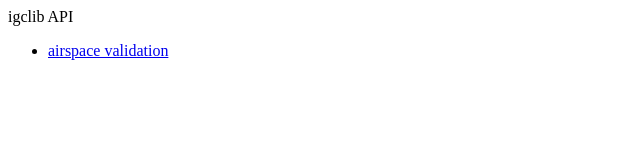
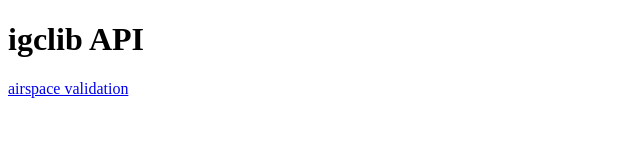
Before and after one commit to igclib/igclib-api, a plain HTML site: page web/static/index.html in a window 1280 px wide. Shown: the whole page, without its empty margins (0-640 px from the left). Drawn offline with Linux system fonts and the light colour scheme.

Commit message:
Better routes

```diff
--- a/web/static/index.html
+++ b/web/static/index.html
@@ -6,12 +6,9 @@
 </head>
 
 <body>
-    igclib API
-    <ul>
-        <li>
-            <a href="xc">airspace validation</a>
-        </li>
-    </ul>
+    <h1>igclib API</h1>
+
+    <a href="./xc">airspace validation</a>
 </body>
 
 </html>
```
Also changed, not shown: 3 other files.
